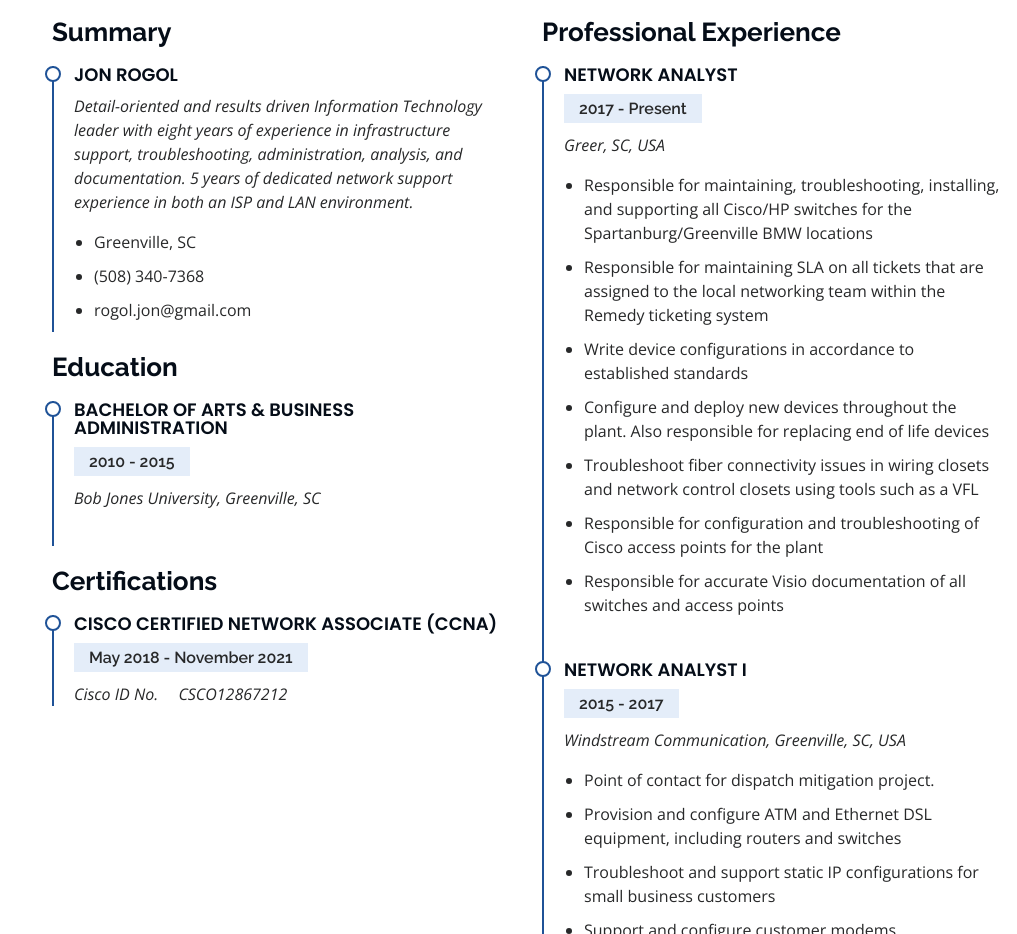
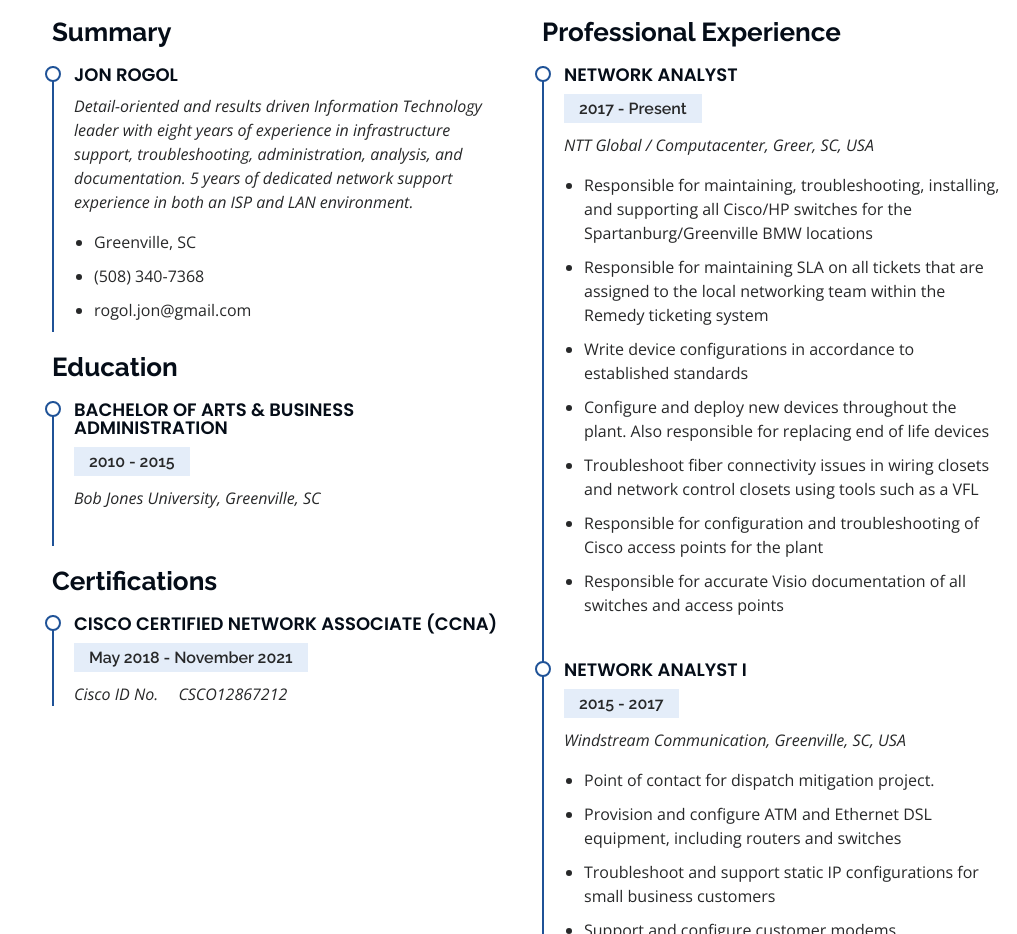
Before and after one commit to jonrogol/Personal-Website, a plain HTML site: page JonRogolWebsite/index.html in a window 1280 px wide. Shown: the part 1543-2477 px from the top of the page, without its empty margins (263-1280 px from the left). Drawn offline with nearby package versions, Linux system fonts and the light colour scheme.

Commit message:
Add files via upload

```diff
--- a/JonRogolWebsite/index.html
+++ b/JonRogolWebsite/index.html
@@ -5,7 +5,7 @@
   <meta charset="utf-8">
   <meta content="width=device-width, initial-scale=1.0" name="viewport">
 
-  <title>iPortfolio Bootstrap Template - Index</title>
+  <title>Jon Rogol</title>
   <meta content="" name="descriptison">
   <meta content="" name="keywords">
 
@@ -165,7 +165,7 @@
             <div class="resume-item">
               <h4>Network Analyst</h4>
               <h5>2017 - Present</h5>
-              <p><em>Greer, SC, USA </em></p>
+              <p><em>NTT Global / Computacenter, Greer, SC, USA </em></p>
               <ul>
                 <li>Responsible for maintaining, troubleshooting, installing, and supporting all Cisco/HP switches for the Spartanburg/Greenville BMW locations</li>
                 <li>Responsible for maintaining SLA on all tickets that are assigned to the local networking team within the Remedy ticketing system</li>
```
Also changed, not shown: JonRogolWebsite/portfolio-details.html (+1 -1 lines), JonRogolWebsite/assets/img/apple-touch-icon.png, JonRogolWebsite/assets/img/favicon.png.
